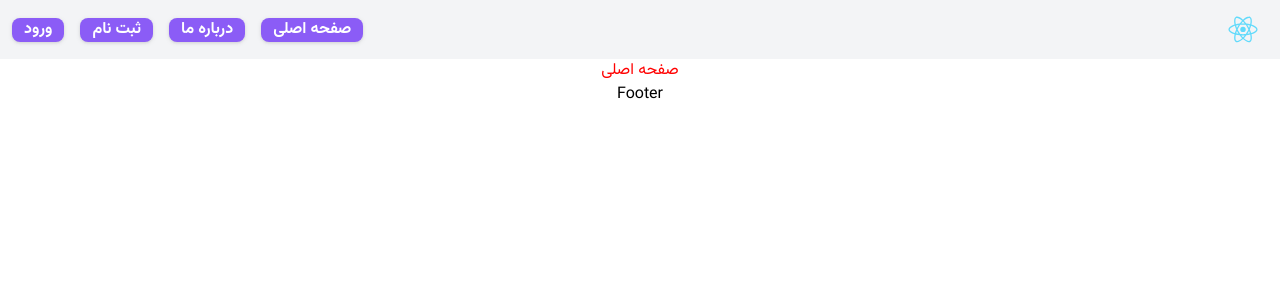
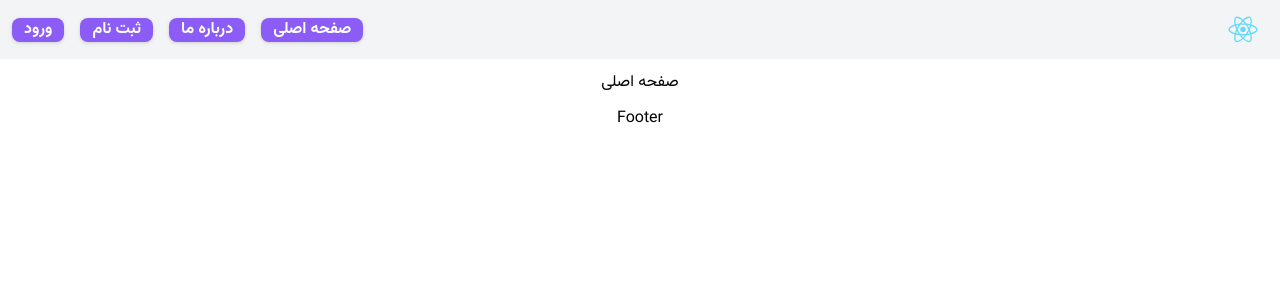
Before and after one commit to Davoudkhodaverdian/next-project, a Next.js app: page / in a window 1280 px wide. Shown: the top 300 px of the page. Built offline with nearby package versions, Linux system fonts and the light colour scheme.

Commit message:
add toastify

```diff
--- a/components/authenticate/login.js
+++ b/components/authenticate/login.js
@@ -22,6 +22,7 @@ function Login() {
         }
     }
 
+
     return (
         <div className="flex flex-col justify-center items-center h-screen">
             <div className="flex flex-col max-w-[500px] rounded shadow-lg p-4 bg-white w-[calc(100%-16px)] mx-2 lg:w-1/2">
@@ -30,8 +31,6 @@ function Login() {
                     <Form type="login" confirmHandler={enterHandler} setValueInput={setValueInput} />
                     <Link href="/register"><a><div>قبلا ثبت نام نکرده اید</div></a></Link>
 
-
-
             </div>
         </div>
     )
--- a/components/authenticate/register.js
+++ b/components/authenticate/register.js
@@ -3,16 +3,15 @@ import { setAuthenticate } from "../../store/slices/authenticateSlice"
 import { useDispatch } from 'react-redux'
 import { useState } from 'react';
 import Form from './form';
+import { toast } from 'react-toastify';
 
 function Register() {
 
     const [state, setState] = useState({ name: "", email: "", password: "" })
     const dispatch = useDispatch();
-
     const setValueInput = (name, event) => { setState(prevState => ({ ...prevState, [name]: event.target.value })) }
 
     const registerHandler = (event) => {
-
         if (state.name === "" || state.password === "" || state.email === "") {
             event.preventDefault();
             if (state.name === "") alert("نام را به درستی وارد کنید")
@@ -20,6 +19,7 @@ function Register() {
             else if (state.password === "") alert("رمز عبور را به درستی وارد کنید")
         } else {
             dispatch(setAuthenticate(true));
+            toast(<div className='vazir-matn-font'>شما با موفقیت ثبت نام کردید</div>)
         }
     }
 
--- a/components/dashboard/menubar/sidebarData.json
+++ b/components/dashboard/menubar/sidebarData.json
@@ -21,7 +21,7 @@
         "descreption": "پنل مدیریت",
         "name": "management-panel",
         "id": 4,
-        "root": "/management-panel"
+        "root": "/managementPanel"
     },
     {
         "descreption": "مقالات",
--- a/components/main/basicLayout.js
+++ b/components/main/basicLayout.js
@@ -8,6 +8,7 @@ function BasicLayout({children}) {
             <Navbar/>
             {children}
             <div className='text-center'>Footer</div>
+
         </div>
     );
 }
--- a/components/main/main.js
+++ b/components/main/main.js
@@ -1,19 +1,17 @@
 
 import BasicLayout from "./basicLayout";
 
-function Home() {
+
+function Main() {
+
 
   return (
     <BasicLayout>
-      {/* <div className="text-center my-3">
-        صفحه اصلی
-      </div> */}
-        <div style={{color: 'red', textAlign: "center"}}>
+      <div className="text-center my-3">
         صفحه اصلی
       </div>
-
     </BasicLayout>
   );
 }
 
-export default Home;
+export default Main;
--- a/package.json
+++ b/package.json
@@ -15,6 +15,7 @@
     "react-dom": "18.2.0",
     "react-infinite-scroll-component": "^6.1.0",
     "react-redux": "^8.0.2",
+    "react-toastify": "^9.0.5",
     "redux-persist": "^6.0.0"
   },
   "devDependencies": {
--- a/pages/_app.js
+++ b/pages/_app.js
@@ -1,4 +1,5 @@
 import '../styles/globals.css'
+import 'react-toastify/dist/ReactToastify.css';
 import { Provider } from 'react-redux';
 import Head from 'next/head'
 import { PersistGate } from 'redux-persist/integration/react'
@@ -14,6 +15,7 @@ function MyApp({ Component, pageProps }) {
         <PersistGate loading={null} persistor={persistor}>
           <div dir='rtl'>
             <Component {...pageProps} />
+
           </div>
         </PersistGate>
       </Provider>
--- a/pages/index.js
+++ b/pages/index.js
@@ -1,7 +1,19 @@
 import Main from './../components/main/main'
+import { toast } from 'react-toastify';
+import { useSelector } from 'react-redux';
+import { ToastContainer } from 'react-toastify';
+const Home = () => {
 
-const Home = () => {
-  return <Main />
+  const authenticate = useSelector((state) => state.authenticate.authenticate);
+  if (authenticate) toast(<div className='vazir-matn-font'>شما با موفقیت وارد شدید</div>)
+
+  return (
+    <div>
+      <Main />
+      <ToastContainer />
+    </div>
+  )
+
 
 }
 
--- a/pages/register.js
+++ b/pages/register.js
@@ -1,7 +1,7 @@
 import Register from "../components/authenticate/register";
 import { useSelector } from 'react-redux';
 import { useRouter } from "next/router";
-//import Home from ".";
+
 
 export default function RegisterPage() {
 
--- a/styles/Home.module.css
+++ b/styles/Home.module.css
@@ -1,3 +1,5 @@
+@import "./Vazirmatn-font-face.css";
+
 .container {
   padding: 0 2rem;
 }
--- a/styles/globals.css
+++ b/styles/globals.css
@@ -18,6 +18,10 @@ a {
   box-sizing: border-box;
 }
 
+.vazir-matn-font {
+  font-family: Vazirmatn
+}
+
 @tailwind base;
 @tailwind components;
 @tailwind utilities;
```
Also changed, not shown: 1 other file (tests, documents, lock files or other folders).
